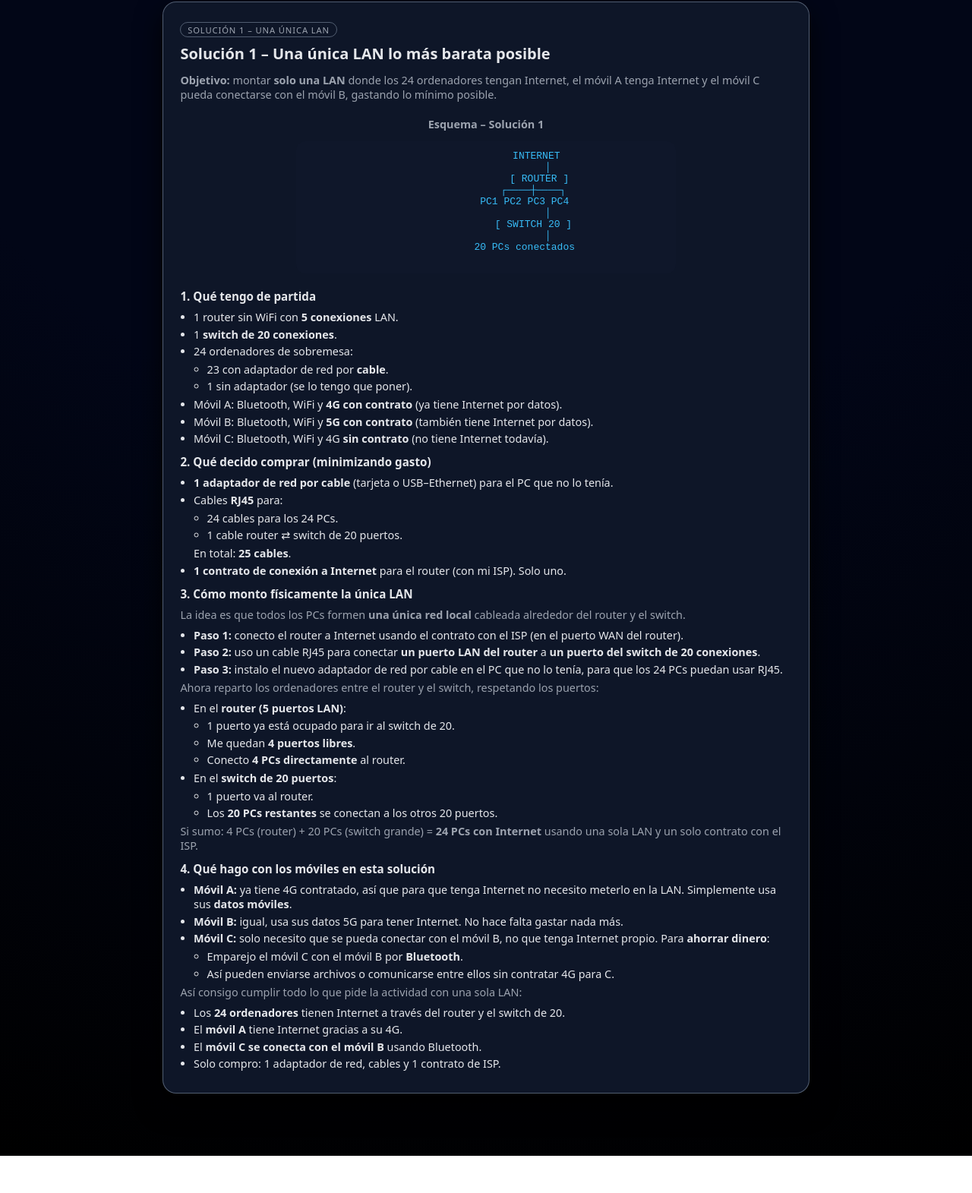
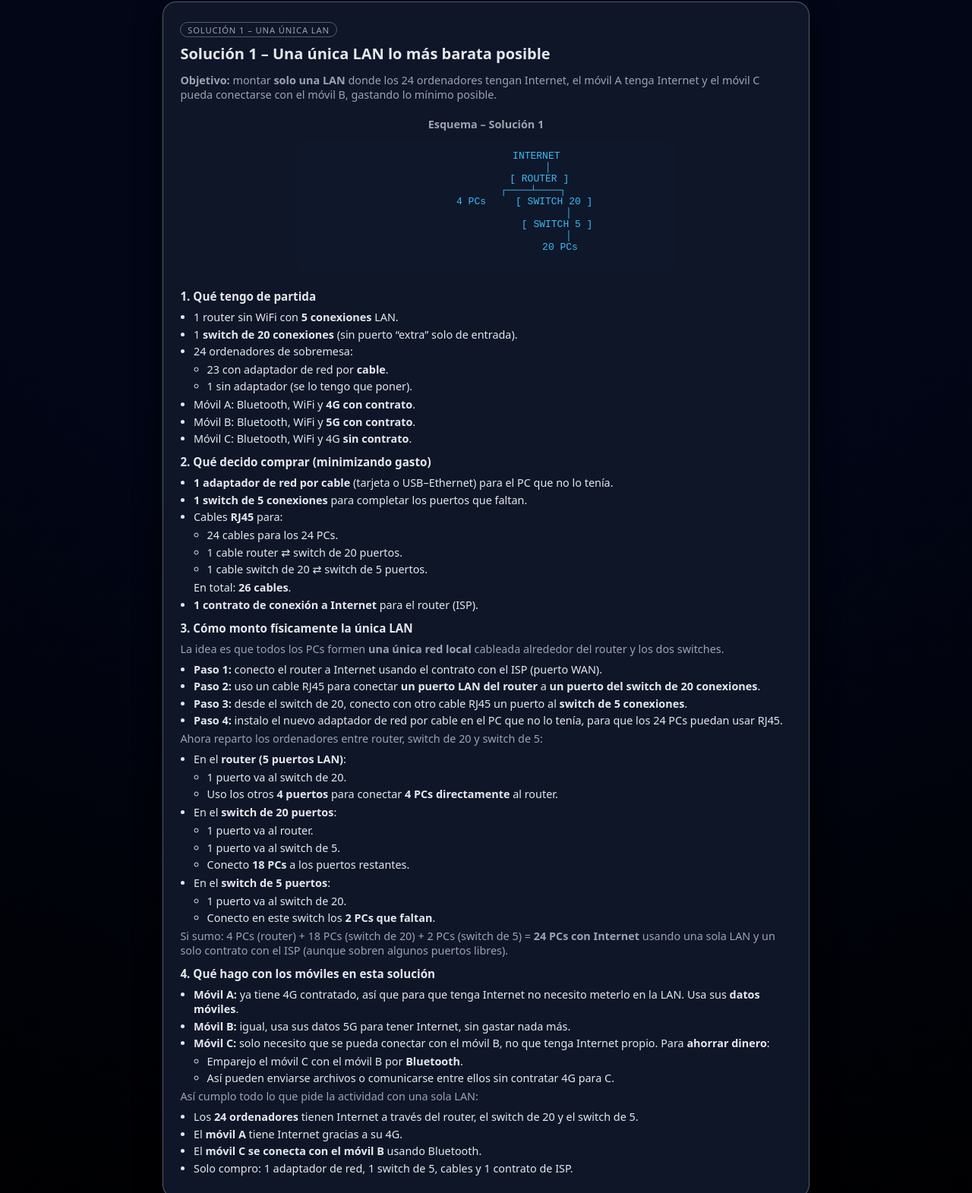
Before and after one commit to JAEROSS880/ACTIVIDAD_2_REDES, a plain HTML site: page index.html in a window 1280 px wide. Shown: the part 271-1842 px from the top of the page at 76% size. Before the commit the page ends 1793 px from the top, so only its background shows below. Drawn offline with Linux system fonts and the light colour scheme.

Commit message:
Update index.html

```diff
--- a/index.html
+++ b/index.html
@@ -50,8 +50,6 @@
       font-size: 0.9rem;
       color: var(--text-soft);
     }
-
-    /* Nodos = botones grandes */
 
     .nodes-wrapper {
       padding: 0 1.5rem 1.5rem;
@@ -166,7 +164,6 @@
       <p>Pulsa en una solución para ver la explicación completa paso a paso.</p>
     </header>
 
-    <!-- NODOS / BOTONES -->
     <div class="nodes-wrapper">
       <div class="node active" data-target="sol1">
         Solución 1 – Una única LAN lo más barata posible
@@ -175,8 +172,6 @@
         Solución 2 – Varias LAN gastando prácticamente lo mismo
       </div>
     </div>
-
-    <!-- SOLO LAS DOS SOLUCIONES, EXPLICADAS PASO A PASO -->
 
     <main class="sections">
       <!-- SOLUCIÓN 1 -->
@@ -193,74 +188,83 @@
                  INTERNET
                      │
                   [ ROUTER ]
-                ┌────┼────┐
-             PC1 PC2 PC3 PC4
-                     │
-                [ SWITCH 20 ]
-                     │
-             20 PCs conectados
+                ┌────┴────┐
+             4 PCs     [ SWITCH 20 ]
+                            │
+                        [ SWITCH 5 ]
+                            │
+                         20 PCs
           </pre>
         </div>
 
         <p class="step-title">1. Qué tengo de partida</p>
         <ul>
           <li>1 router sin WiFi con <strong>5 conexiones</strong> LAN.</li>
-          <li>1 <strong>switch de 20 conexiones</strong>.</li>
+          <li>1 <strong>switch de 20 conexiones</strong> (sin puerto “extra” solo de entrada).</li>
           <li>24 ordenadores de sobremesa:
             <ul>
               <li>23 con adaptador de red por <strong>cable</strong>.</li>
               <li>1 sin adaptador (se lo tengo que poner).</li>
             </ul>
           </li>
-          <li>Móvil A: Bluetooth, WiFi y <strong>4G con contrato</strong> (ya tiene Internet por datos).</li>
-          <li>Móvil B: Bluetooth, WiFi y <strong>5G con contrato</strong> (también tiene Internet por datos).</li>
-          <li>Móvil C: Bluetooth, WiFi y 4G <strong>sin contrato</strong> (no tiene Internet todavía).</li>
+          <li>Móvil A: Bluetooth, WiFi y <strong>4G con contrato</strong>.</li>
+          <li>Móvil B: Bluetooth, WiFi y <strong>5G con contrato</strong>.</li>
+          <li>Móvil C: Bluetooth, WiFi y 4G <strong>sin contrato</strong>.</li>
         </ul>
 
         <p class="step-title">2. Qué decido comprar (minimizando gasto)</p>
         <ul>
           <li><strong>1 adaptador de red por cable</strong> (tarjeta o USB–Ethernet) para el PC que no lo tenía.</li>
+          <li><strong>1 switch de 5 conexiones</strong> para completar los puertos que faltan.</li>
           <li>Cables <strong>RJ45</strong> para:
             <ul>
               <li>24 cables para los 24 PCs.</li>
               <li>1 cable router ⇄ switch de 20 puertos.</li>
+              <li>1 cable switch de 20 ⇄ switch de 5 puertos.</li>
             </ul>
-            En total: <strong>25 cables</strong>.
+            En total: <strong>26 cables</strong>.
           </li>
-          <li><strong>1 contrato de conexión a Internet</strong> para el router (con mi ISP). Solo uno.</li>
+          <li><strong>1 contrato de conexión a Internet</strong> para el router (ISP).</li>
         </ul>
 
         <p class="step-title">3. Cómo monto físicamente la única LAN</p>
-        <p>La idea es que todos los PCs formen <strong>una única red local</strong> cableada alrededor del router y el switch.</p>
+        <p>La idea es que todos los PCs formen <strong>una única red local</strong> cableada alrededor del router y los dos switches.</p>
         <ul>
-          <li><strong>Paso 1:</strong> conecto el router a Internet usando el contrato con el ISP (en el puerto WAN del router).</li>
+          <li><strong>Paso 1:</strong> conecto el router a Internet usando el contrato con el ISP (puerto WAN).</li>
           <li><strong>Paso 2:</strong> uso un cable RJ45 para conectar <strong>un puerto LAN del router</strong> a <strong>un puerto del switch de 20 conexiones</strong>.</li>
-          <li><strong>Paso 3:</strong> instalo el nuevo adaptador de red por cable en el PC que no lo tenía, para que los 24 PCs puedan usar RJ45.</li>
+          <li><strong>Paso 3:</strong> desde el switch de 20, conecto con otro cable RJ45 un puerto al <strong>switch de 5 conexiones</strong>.</li>
+          <li><strong>Paso 4:</strong> instalo el nuevo adaptador de red por cable en el PC que no lo tenía, para que los 24 PCs puedan usar RJ45.</li>
         </ul>
 
-        <p>Ahora reparto los ordenadores entre el router y el switch, respetando los puertos:</p>
+        <p>Ahora reparto los ordenadores entre router, switch de 20 y switch de 5:</p>
         <ul>
           <li>En el <strong>router (5 puertos LAN)</strong>:
             <ul>
-              <li>1 puerto ya está ocupado para ir al switch de 20.</li>
-              <li>Me quedan <strong>4 puertos libres</strong>.</li>
-              <li>Conecto <strong>4 PCs directamente</strong> al router.</li>
+              <li>1 puerto va al switch de 20.</li>
+              <li>Uso los otros <strong>4 puertos</strong> para conectar <strong>4 PCs directamente</strong> al router.</li>
             </ul>
           </li>
           <li>En el <strong>switch de 20 puertos</strong>:
             <ul>
               <li>1 puerto va al router.</li>
-              <li>Los <strong>20 PCs restantes</strong> se conectan a los otros 20 puertos.</li>
+              <li>1 puerto va al switch de 5.</li>
+              <li>Conecto <strong>18 PCs</strong> a los puertos restantes.</li>
+            </ul>
+          </li>
+          <li>En el <strong>switch de 5 puertos</strong>:
+            <ul>
+              <li>1 puerto va al switch de 20.</li>
+              <li>Conecto en este switch los <strong>2 PCs que faltan</strong>.</li>
             </ul>
           </li>
         </ul>
 
-        <p>Si sumo: 4 PCs (router) + 20 PCs (switch grande) = <strong>24 PCs con Internet</strong> usando una sola LAN y un solo contrato con el ISP.</p>
+        <p>Si sumo: 4 PCs (router) + 18 PCs (switch de 20) + 2 PCs (switch de 5) = <strong>24 PCs con Internet</strong> usando una sola LAN y un solo contrato con el ISP (aunque sobren algunos puertos libres).</p>
 
         <p class="step-title">4. Qué hago con los móviles en esta solución</p>
         <ul>
-          <li><strong>Móvil A:</strong> ya tiene 4G contratado, así que para que tenga Internet no necesito meterlo en la LAN. Simplemente usa sus <strong>datos móviles</strong>.</li>
-          <li><strong>Móvil B:</strong> igual, usa sus datos 5G para tener Internet. No hace falta gastar nada más.</li>
+          <li><strong>Móvil A:</strong> ya tiene 4G contratado, así que para que tenga Internet no necesito meterlo en la LAN. Usa sus <strong>datos móviles</strong>.</li>
+          <li><strong>Móvil B:</strong> igual, usa sus datos 5G para tener Internet, sin gastar nada más.</li>
           <li><strong>Móvil C:</strong> solo necesito que se pueda conectar con el móvil B, no que tenga Internet propio. Para <strong>ahorrar dinero</strong>:
             <ul>
               <li>Emparejo el móvil C con el móvil B por <strong>Bluetooth</strong>.</li>
@@ -269,12 +273,12 @@
           </li>
         </ul>
 
-        <p>Así consigo cumplir todo lo que pide la actividad con una sola LAN:</p>
+        <p>Así cumplo todo lo que pide la actividad con una sola LAN:</p>
         <ul>
-          <li>Los <strong>24 ordenadores</strong> tienen Internet a través del router y el switch de 20.</li>
+          <li>Los <strong>24 ordenadores</strong> tienen Internet a través del router, el switch de 20 y el switch de 5.</li>
           <li>El <strong>móvil A</strong> tiene Internet gracias a su 4G.</li>
           <li>El <strong>móvil C se conecta con el móvil B</strong> usando Bluetooth.</li>
-          <li>Solo compro: 1 adaptador de red, cables y 1 contrato de ISP.</li>
+          <li>Solo compro: 1 adaptador de red, 1 switch de 5, cables y 1 contrato de ISP.</li>
         </ul>
       </section>
 
@@ -293,13 +297,15 @@
                  INTERNET
                      │
                   [ ROUTER ]
-                     │
-                [ SWITCH 20 ]
-                     │
-                 24 PCs
+                ┌────┴────┐
+             4 PCs     [ SWITCH 20 ]
+                            │
+                        [ SWITCH 5 ]
+                            │
+                         20 PCs
 
 
-             LAN 2 (WiFi del móvil A)
+            LAN 2 (WiFi del móvil A)
                 [ MÓVIL A ]
                   ))))))  WiFi
                  ┌───────┐
@@ -312,28 +318,34 @@
         <ul>
           <li>Router sin WiFi (5 conexiones).</li>
           <li>Switch de 20 conexiones.</li>
-          <li>24 PCs (con el adaptador de red extra ya instalado en el PC nº 24).</li>
-          <li>Cables RJ45 para todos los enlaces.</li>
+          <li>Switch de 5 conexiones.</li>
+          <li>24 PCs (con el adaptador de red extra ya instalado).</li>
+          <li><strong>26 cables RJ45</strong> (24 para PCs y 2 para los enlaces entre equipos de red).</li>
           <li>1 contrato con el ISP para el router.</li>
         </ul>
 
-        <p>La parte de los ordenadores la dejo igual que antes, porque ya estaba optimizada y funciona perfecta.</p>
+        <p class="step-title">2. Primera LAN: red cableada de los 24 PCs (LAN 1)</p>
+        <p>La <strong>LAN 1</strong> es la misma que en la Solución 1:</p>
+        <ul>
+          <li>El router está conectado a Internet por el ISP.</li>
+          <li>Un puerto del router va al switch de 20.</li>
+          <li>Del switch de 20 sale un puerto al switch de 5.</li>
+          <li>Conecto:
+            <ul>
+              <li><strong>4 PCs</strong> directamente al router.</li>
+              <li><strong>18 PCs</strong> al switch de 20.</li>
+              <li><strong>2 PCs</strong> al switch de 5.</li>
+            </ul>
+          </li>
+        </ul>
+        <p>Todos esos dispositivos forman una <strong>misma LAN cableada</strong> (LAN 1) y comparten la salida a Internet del router.</p>
 
-        <p class="step-title">2. Primera LAN: red cableada de los 24 PCs</p>
-        <p>La <strong>LAN 1</strong> es prácticamente la misma que en la Solución 1:</p>
-        <ul>
-          <li>Router conectado a Internet por el ISP.</li>
-          <li>Router conectado al switch de 20.</li>
-          <li>24 PCs repartidos entre router + switch de 20 (4 en el router, 20 en el switch).</li>
-        </ul>
-        <p>Todos esos dispositivos forman una <strong>misma LAN cableada</strong> y comparten la misma salida a Internet del router.</p>
-
-        <p class="step-title">3. Segunda LAN: red WiFi creada con el móvil A</p>
-        <p>Aquí hago algo menos esperado pero totalmente válido:</p>
+        <p class="step-title">3. Segunda LAN: red WiFi creada con el móvil A (LAN 2)</p>
+        <p>Aquí es donde aparece la segunda LAN:</p>
         <ul>
           <li>El móvil A ya tiene <strong>4G con contrato</strong>.</li>
           <li>Activo en el móvil A la opción de <strong>zona WiFi / compartir Internet</strong> (hotspot).</li>
-          <li>Al hacer esto, el móvil A se convierte en:
+          <li>El móvil A se convierte en:
             <ul>
               <li>Un pequeño “router” usando su 4G como salida a Internet.</li>
               <li><strong>Punto de acceso WiFi</strong> que crea una red local alrededor suyo.</li>
@@ -360,7 +372,7 @@
         <ul>
           <li><strong>LAN 1 (cableada):</strong>
             <ul>
-              <li>Router + switch de 20 + 24 PCs.</li>
+              <li>Router + switch de 20 + switch de 5 + 24 PCs.</li>
               <li>Todos con Internet a través del contrato del router.</li>
             </ul>
           </li>
@@ -376,8 +388,8 @@
         <p class="step-title">6. Gasto y condiciones cumplidas</p>
         <p>En esta solución:</p>
         <ul>
-          <li>No compro más hardware extra aparte de lo de la Solución 1.</li>
-          <li>No contrato más conexiones con el ISP (sigo con:
+          <li>No compro más hardware extra aparte del <strong>adaptador de red</strong>, el <strong>switch de 5</strong> y los <strong>cables</strong> que ya se usan en la Solución 1.</li>
+          <li>No contrato más conexiones con el ISP:
             <ul>
               <li>Contrato del router para los PCs.</li>
               <li>Contrato 4G de A y 5G de B que ya existían.</li>
@@ -398,7 +410,6 @@
   </div>
 
   <script>
-    // Click en los nodos → muestro solo la solución correspondiente
     const nodes = document.querySelectorAll(".node[data-target]");
     const solutions = document.querySelectorAll(".solution");
 
@@ -406,15 +417,12 @@
       node.addEventListener("click", () => {
         const targetId = node.getAttribute("data-target");
 
-        // activar/desactivar estilo de nodo
         nodes.forEach((n) => n.classList.remove("active"));
         node.classList.add("active");
 
-        // mostrar solo la solución seleccionada
         solutions.forEach((s) => {
           if (s.id === targetId) {
             s.classList.add("visible");
-            // scroll suave hasta el principio de la solución
             const top = s.getBoundingClientRect().top + window.scrollY - 80;
             window.scrollTo({ top, behavior: "smooth" });
           } else {
```
